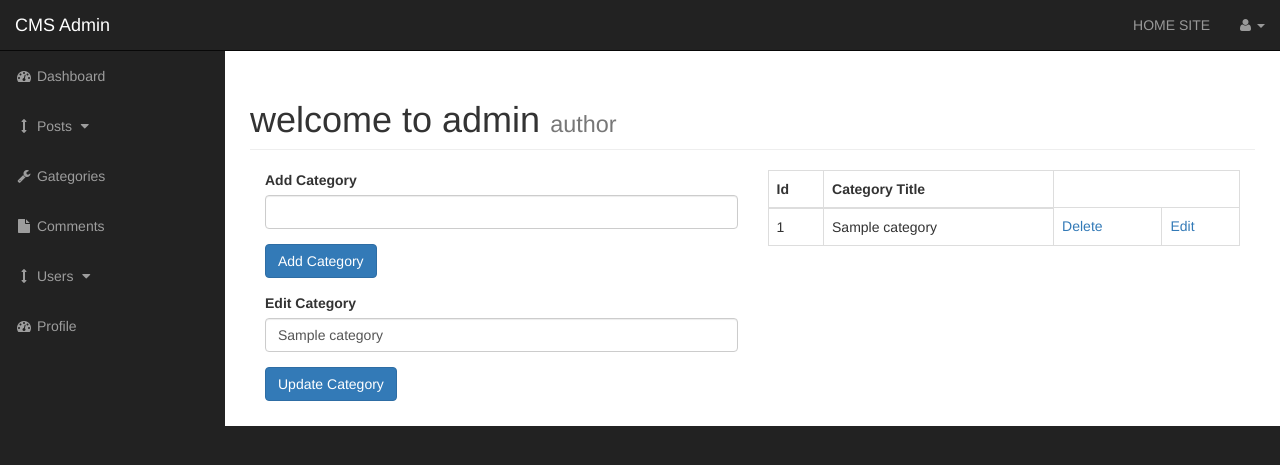
After one commit to ahmedkhaeld/PersonalBlog, a PHP site: page /admin/categories.php?edit=1 in a window 1280 px wide. The commit adds this page. Shown: the top 465 px of the page. Run offline with PHP 8.4, Linux system fonts and the light colour scheme; tables that the repository leaves empty or names only in its code hold one stand-in row (values such as "Sample post").

Commit message:
Feat Admin cable to Add Delete Update categories
* Add category form to insert new categories
* Table to Display all current categories with Edit and delete buttons
* Update form to edit current categories
all queries in function.php. user submit to add new cat using $_POST,
clicks edit to update cat using $_GET
clicks delete to remove cat using $_GET

NOTE: ob_start to refresh page when user redirect to the page

```diff
--- /dev/null
+++ b/admin/categories.php
@@ -0,0 +1,82 @@
+<?php include "includes/header.php"?>
+
+    <div id="wrapper">
+
+        <!-- Navigation -->
+        <?php include "includes/navigation.php"?>
+
+        <div id="page-wrapper">
+
+            <div class="container-fluid">
+
+                <!-- Page Heading -->
+                <div class="row">
+                    <div class="col-lg-12">
+                        <h1 class="page-header">
+                            welcome to admin
+                            <small>author</small>
+                        </h1>
+
+                        <div class="col-xs-6">
+                            <?php
+                            // function to add new category to when user click add category
+                            insert_categories();
+
+                            ?>
+                        <!-- Add category form -->
+                        <form action="" method="post">
+                            <div class="form-group">
+                                <label for="cat_title">Add Category</label>
+                                <input class="form-control" type="text" name="cat_title">
+                            </div>
+                            <div class="form-group">
+                                <input class="btn btn-primary"  type="submit" name="submit" value="Add Category">
+                            </div>
+                            </form>
+
+
+                        <?php
+                        // when a user clicks edit, directed to update form
+                        if (isset($_GET['edit'])) {
+                            $cat_id= $_GET['edit'];
+                            include "includes/update_categories.php";
+                        }
+
+                        ?>
+                        </div>
+
+                        <!-- Table to display categories   -->
+                        <div class="col-xs-6">
+                            <table class="table table-bordered table-hover">
+                                <thead>
+                                    <tr>
+                                        <th>Id </th>
+                                        <th>Category Title</th>
+                                    </tr>
+                                </thead>
+                                <tbody>
+                                <?php
+                                // find all categories query
+                                findAllCategories();
+                                ?>
+
+                               <?php
+                                // delete categories query
+                               deleteCategories();
+                              ?>
+                                </tbody>
+                            </table>
+
+
+                        </div>
+
+                    </div>
+                </div>
+                <!-- /.row -->
+
+            </div>
+            <!-- /.container-fluid -->
+
+        </div>
+        <!-- /#page-wrapper -->
+<?php include "includes/footer.php"?>
--- /dev/null
+++ b/admin/function.php
@@ -0,0 +1,62 @@
+<?php
+function confirmQuery($result){
+    global $connection;
+    if (! $result) {
+        die("QUERY FAILED". mysqli_error($connection));
+      }
+
+}
+
+function insert_categories(){
+
+global $connection;
+
+    if (isset ($_POST['submit'])) {
+        $cat_title = $_POST['cat_title'];
+        if ($cat_title == "" || empty($cat_title)) {
+            echo "this field should not be empty";
+
+        }
+        else{
+            $query= " INSERT INTO categories(cat_title)";
+            $query.= "VALUE('{$cat_title}')";
+            $create_category_query = mysqli_query($connection, $query);
+            if (!$create_category_query) {
+                die('QUERY FAILED'. mysqli_error($connection));
+            }
+        }
+    }
+}
+
+
+function findAllCategories(){
+    global $connection;
+    $query = "SELECT * FROM categories ";
+                             $select_categories= mysqli_query($connection, $query);
+
+
+                             while ($row = mysqli_fetch_assoc(  $select_categories )){
+                                $cat_id = $row['cat_id'];
+                                $cat_title = $row['cat_title'];
+
+                                echo "<tr>";
+                                echo " <td> {$cat_id}</td>  ";
+                                echo " <td> {$cat_title}</td>  ";
+                                echo "<td>  <a href='categories.php?delete={$cat_id}'>Delete</a></td>";
+                                echo "<td>  <a href='categories.php?edit={$cat_id}'>Edit</a></td>";
+                                echo "</tr>";
+                            }
+}
+
+
+function deleteCategories(){
+     global $connection;
+     if (isset($_GET['delete'])) {
+        $cat_id= $_GET['delete'];
+        $query= " DELETE FROM categories WHERE cat_id= {$cat_id}";
+        $delet_query= mysqli_query($connection, $query);
+        header("Location: categories.php");
+
+    }
+ }
+?>
--- a/admin/includes/header.php
+++ b/admin/includes/header.php
@@ -1,3 +1,6 @@
+<?php ob_start();?>
+<?php include "../includes/db.php"?>
+<?php include "function.php"; ?>
 <!DOCTYPE html>
 <html lang="en">
 
--- /dev/null
+++ b/admin/includes/update_categories.php
@@ -0,0 +1,43 @@
+
+<form action="" method="post">
+<div class="form-group">
+    <label for="cat_title"> Edit Category</label>
+    <?php
+        if (isset($_GET['edit'])) {
+        $cat_id=$_GET['edit'];
+        $query = "SELECT * FROM categories WHERE cat_id=$cat_id ";
+        $select_categories_id= mysqli_query($connection, $query);
+
+
+        while ($row = mysqli_fetch_assoc($select_categories_id)) {
+        $cat_id = $row['cat_id'];
+        $cat_title = $row['cat_title']; ?>
+        <input value="<?php if (isset($cat_title)) {
+        echo $cat_title;
+                } ?>" class="form-control" type="text" name="cat_title">
+    <?php
+            }
+        } ?>
+        <?php
+// update query
+
+if (isset($_POST['update_category'])) {
+    $cat_title= $_POST['cat_title'];
+    $query= "UPDATE categories SET cat_title = '{$cat_title}' WHERE cat_id= {$cat_id}";
+    $update_query= mysqli_query($connection, $query);
+
+
+}
+
+?>
+
+
+
+    <!-- <input class="form-control" type="text" name="cat_title"> -->
+</div>
+<div class="form-group">
+    <input class="btn btn-primary"  type="submit" name="update_category" value="Update Category">
+</div>
+
+
+</form>
```
